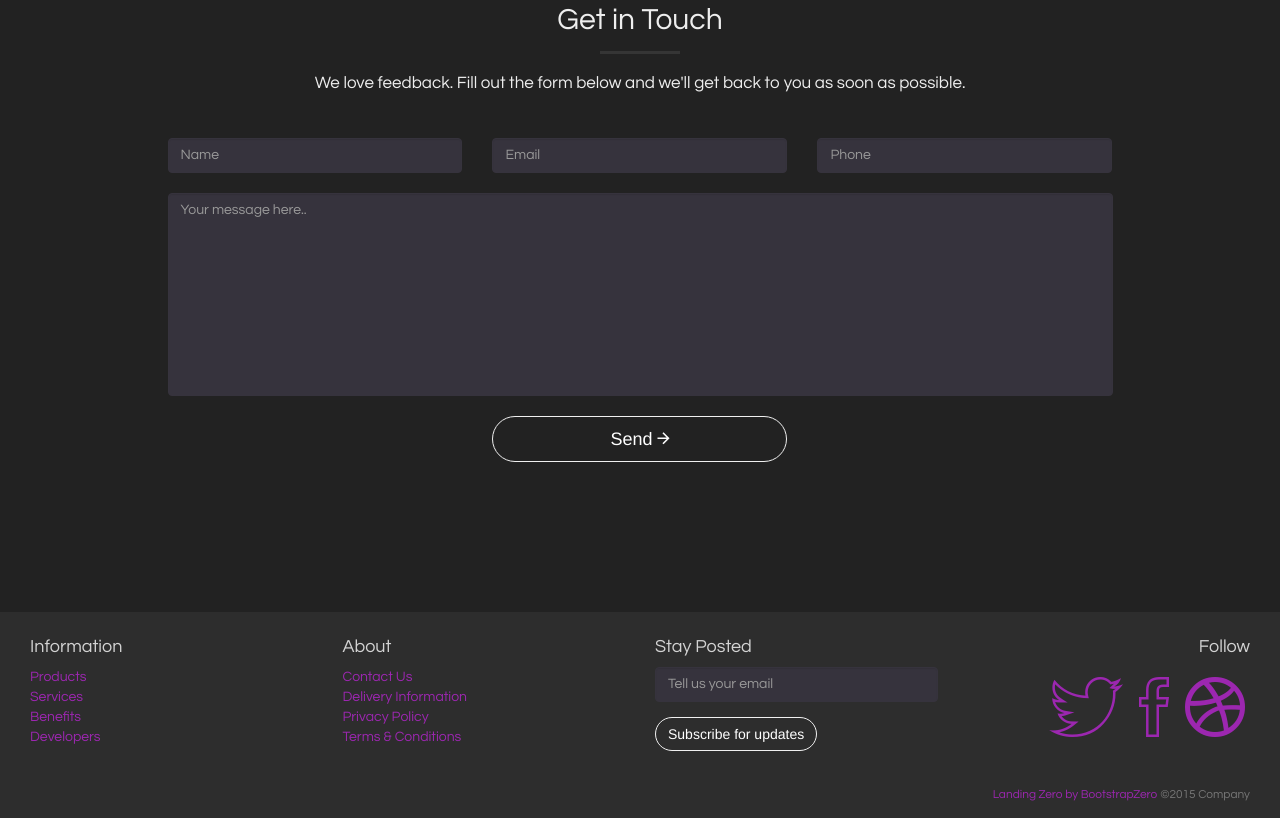
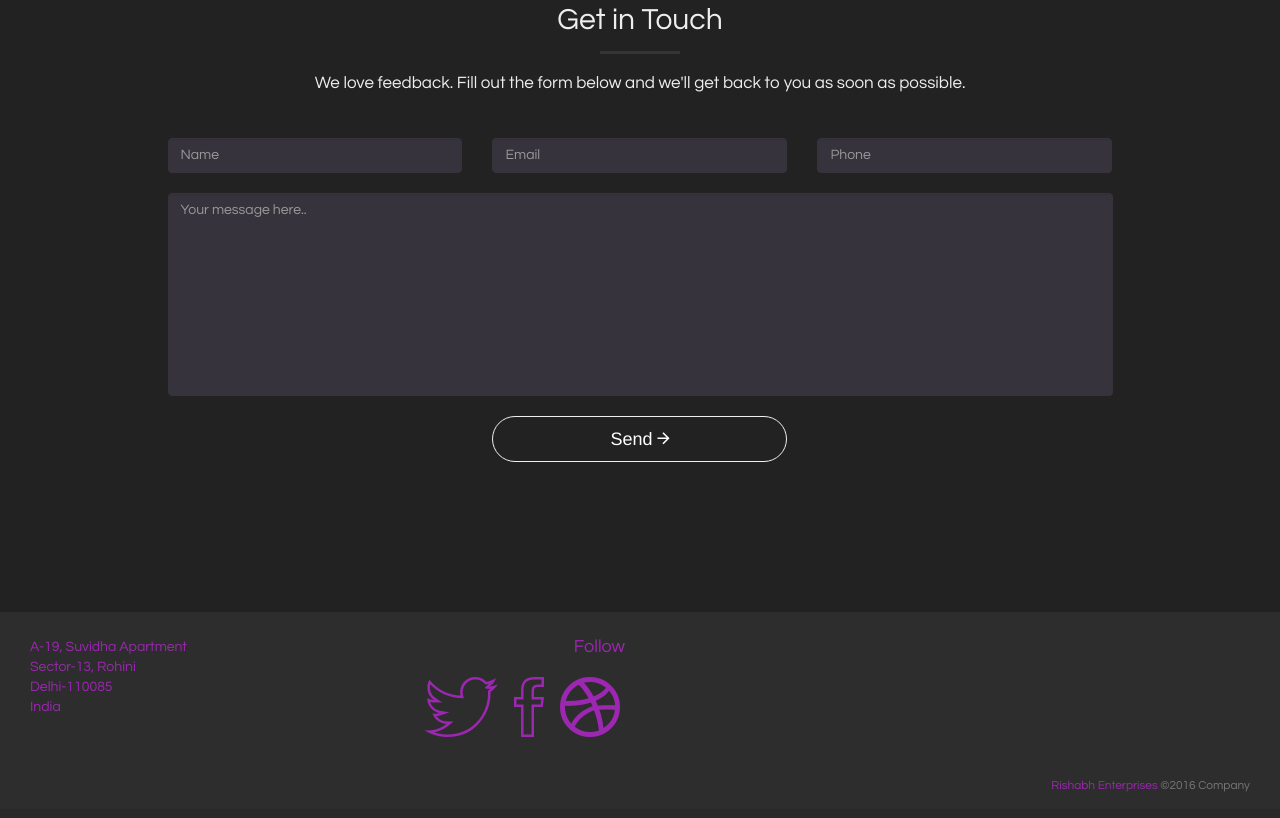
Before and after one commit to vijaymadan/vijaymadan.github.io, a plain HTML site: page index.html in a window 1280 px wide. Shown: the part 4686-5504 px from the top of the page. Drawn offline with nearby package versions, Linux system fonts and the light colour scheme.

Commit message:
Update index.html

```diff
--- a/index.html
+++ b/index.html
@@ -275,34 +275,15 @@
         <div class="container-fluid">
             <div class="row">
                 <div class="col-xs-6 col-sm-3 column">
-                    <h4>Information</h4>
+                    <h4><a href = "https://www.google.co.in/maps/place/Rishabh+Enterprises/@28.7212347,77.1213253,17z/data=!3m1!4b1!4m5!3m4!1s0x390d0142451efaa7:0x9789f7d131bd6ac8!8m2!3d28.72123!4d77.123514>"Office Address</a></h4>
                     <ul class="list-unstyled">
-                        <li><a href="">Products</a></li>
-                        <li><a href="">Services</a></li>
-                        <li><a href="">Benefits</a></li>
-                        <li><a href="">Developers</a></li>
+                        <li>A-19, Suvidha Apartment</li>
+                        <li>Sector-13, Rohini</li>
+                        <li>Delhi-110085</li>
+                        <li>India</li>
                     </ul>
                 </div>
-                <div class="col-xs-6 col-sm-3 column">
-                    <h4>About</h4>
-                    <ul class="list-unstyled">
-                        <li><a href="#">Contact Us</a></li>
-                        <li><a href="#">Delivery Information</a></li>
-                        <li><a href="#">Privacy Policy</a></li>
-                        <li><a href="#">Terms &amp; Conditions</a></li>
-                    </ul>
-                </div>
-                <div class="col-xs-12 col-sm-3 column">
-                    <h4>Stay Posted</h4>
-                    <form>
-                        <div class="form-group">
-                          <input type="text" class="form-control" title="No spam, we promise!" placeholder="Tell us your email">
-                        </div>
-                        <div class="form-group">
-                          <button class="btn btn-primary" data-toggle="modal" data-target="#alertModal" type="button">Subscribe for updates</button>
-                        </div>
-                    </form>
-                </div>
+
                 <div class="col-xs-12 col-sm-3 text-right">
                     <h4>Follow</h4>
                     <ul class="list-inline">
@@ -313,7 +294,7 @@
                 </div>
             </div>
             <br/>
-            <span class="pull-right text-muted small"><a href="http://www.bootstrapzero.com">Landing Zero by BootstrapZero</a> ©2015 Company</span>
+            <span class="pull-right text-muted small"><a href="http://www.vijaymadan.github.io">Rishabh Enterprises</a> ©2016 Company</span>
         </div>
     </footer>
     <div id="galleryModal" class="modal fade" tabindex="-1" role="dialog" aria-hidden="true">
```
